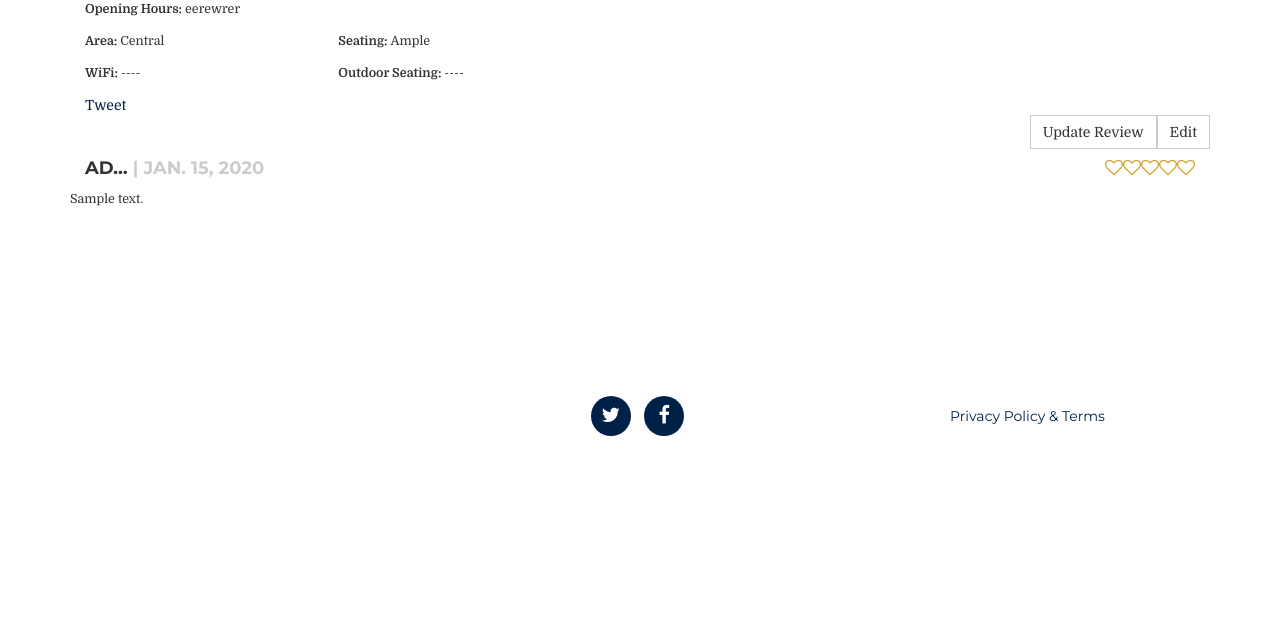
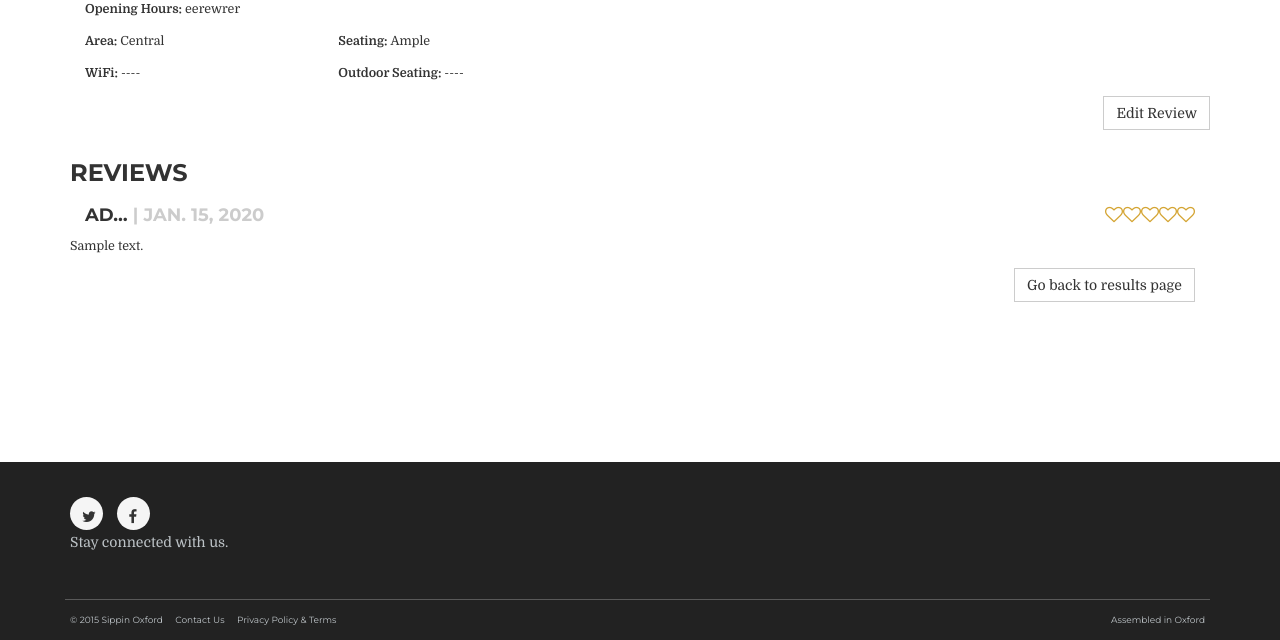
Before and after one commit to duncanhershey/sippinco, a Django app: page /location/1/detail/ in a window 1280 px wide. Shown: the part 895-1535 px from the top of the page. Before the commit the page ends 1331 px from the top, so only its background shows below. Run offline with Django 3.2, Linux system fonts and the light colour scheme; a user stored in the database is signed in; data comes from the database, SQL or seed files in the repository; tables that the repository leaves empty hold one stand-in row (values such as "Sample post"); some libraries are stand-ins or nearby versions.

Commit message:
Various styling adjustments, new footer, buttons, alignmnent etc

```diff
--- a/static/css/agency.css
+++ b/static/css/agency.css
@@ -36,14 +36,14 @@ a.active {
 }
 
 a {
-    color: #002147;
+    color: black;
 }
 
 a:hover,
 a:focus,
 a:active,
 a.active {
-    color: #002147;
+    color: black;
     text-decoration: underline;
 }
 
@@ -241,14 +241,14 @@ fieldset[disabled] .btn-xl.active {
     font-family: Montserrat,"Helvetica Neue",Helvetica,Arial,sans-serif;
     font-weight: 400;
     letter-spacing: 1px;
-    color:  #002147;
+    color:  #333;
 
 }
 
 .navbar-default .nav li a:hover,
 .navbar-default .nav li a:focus {
     outline: 0;
-    color:  #002147;
+    color:  #333;
     text-decoration: underline;
 }
 
@@ -667,7 +667,7 @@ aside.clients img {
 
 section#contact {
     background-color: #222;
-    background-image: url(../img/map-image.png);
+    background-image: url(../img/subscribe.jpg);
     background-position: center;
     background-repeat: no-repeat;
 }
@@ -732,8 +732,10 @@ section#contact .text-danger {
 }
 
 footer {
-    padding: 25px 0;
-    text-align: center;
+    padding: 35px 0 0 0;
+    text-align: left;
+    background-color: #222222;
+    color:#bdc3c7;
 }
 
 footer span.copyright {
@@ -749,6 +751,18 @@ footer ul.quicklinks {
     text-transform: none;
     font-family: Montserrat,"Helvetica Neue",Helvetica,Arial,sans-serif;
     line-height: 40px;
+    font-size: 9px;
+    margin-top: 3%;
+    border-top: 1px solid #595959;
+}
+
+footer ul.quicklinks li a{
+    color:#bdc3c7;
+}
+
+
+footer p{
+    font-size:14px;
 }
 
 ul.social-buttons {
@@ -757,14 +771,14 @@ ul.social-buttons {
 
 ul.social-buttons li a {
     display: block;
-    width: 40px;
-    height: 40px;
+    width: 33px;
+    height: 33px;
     border-radius: 100%;
-    font-size: 20px;
-    line-height: 40px;
+    font-size: 15px;
+    line-height: 37px;
     outline: 0;
-    color: #fff;
-    background-color: #002147;
+    color: #333;
+    background-color: #F5F5F5;
     -webkit-transition: all .3s;
     -moz-transition: all .3s;
     transition: all .3s;
@@ -887,7 +901,7 @@ ul.social-buttons li a:active {
 
 ::selection {
     text-shadow: none;
-    background: #fed136;
+    background: #808080;
 }
 
 img::selection {
@@ -976,8 +990,8 @@ border-bottom-right-radius: 0px;
 z-index: 2;
 color: #fff;
 cursor: default;
-background-color: #d4a432;
-border-color: #d4a432;
+background-color: #333;
+border-color: #333;
 }
 .pagination>li>a, .pagination>li>span {
 position: relative;
@@ -985,7 +999,7 @@ float: left;
 padding: 6px 12px;
 margin-left: -1px;
 line-height: 1.42857143;
-color: #d4a432;
+color: #333;
 text-decoration: none;
 background-color: #fff;
 border: 1px solid #ddd;
@@ -1000,7 +1014,7 @@ border-color: #d4a432;
 element.style {
 }
 .pagination>.disabled>a, .pagination>.disabled>a:focus, .pagination>.disabled>a:hover, .pagination>.disabled>span, .pagination>.disabled>span:focus, .pagination>.disabled>span:hover {
-color: #d4a432;
+color: #333;
 cursor: not-allowed;
 background-color: #fff;
 border-color: #ddd;
@@ -1028,6 +1042,8 @@ header {
     background-size: cover;
     -o-background-size: cover;
 }
+
+
 section#contact {
     background-color: #002147;
     background-position: center;
@@ -1069,6 +1085,7 @@ h3 a {
 
 .btn{
     border-radius: 0px;
+    margin-bottom: 10px;
 }
 
 .grid-item{
@@ -1193,3 +1210,55 @@ select + i.fa {
 .reviews p{
     overflow: visible;
 }
+
+header{
+  height: 100%;
+  padding: 70px 90px 120px 90px;
+
+}
+
+header .container {
+  position: relative;
+}
+
+header #search-bg {
+  /* Absolutely position it, but stretch it to all four corners, then put it just behind #search's z-index */
+  position: absolute;
+  top: 0px;
+  right: 0px;
+  bottom: 0px;
+  left: 0px;
+  z-index: 99;
+
+  /* Pull the background 70px higher to the same place as #bg's */
+  background-position: center -70px;
+
+  -webkit-filter: blur(10px);
+  filter: url('/img/blur.svg#blur');
+  filter: blur(10px);
+}
+
+header .intro-text {
+  /* Put this on top of the blurred layer */
+  position: relative;
+  z-index: 100;
+  padding: 20px;
+  margin-top:20%;
+  background: rgb(34,34,34); /* for IE */
+  background: rgba(34,34,34,0.75);
+}
+
+.filter-results{
+    background-color: #F5F5F5;
+    border-bottom: 1px solid #000;
+    border-top: 1px solid #000;
+}
+
+footer .fa{
+    padding: 12px;
+}
+
+@media (max-width: 600px ) {
+ header { padding: 10px; }
+  header #search-bg { background-position: center -10px; }
+}
--- a/templates/base/entrance.html
+++ b/templates/base/entrance.html
@@ -17,7 +17,7 @@
                 <div id="signup_form" class="col-lg-offset-3 col-lg-6 text-center" style="display: none;">
                     <div class="my_signup_block">
                         <h2 class="section-heading"><a href="{{ location.get_absolute_url }}">Sign up</a></h2>
-                        <h3 class="section-subheading text-muted">We need you to keep our system caffeinated. Sign up to find, add and review coffee shops here in Oxford.</h3>
+                        <h3 class="section-subheading text-muted">We need you to keep our system caffeinated. Sign up.</h3>
                         {% sitegate_signup_form %}
                         <br><button id="btn_signin" class="btn btn-default btn-block btn-success" value="Sign In" type="button">Or, sign in with an existing account</button>
                     </div>
--- a/templates/base/index.html
+++ b/templates/base/index.html
@@ -83,9 +83,10 @@
     {% block main_content %}
     <!-- Header -->
     <header>
+        <div id="search-bg"></div>
         <div class="container">
             <div class="intro-text">
-                <div class="intro-lead-in"><br>Need a break from your housemates?  Need some down-time? meeting a friend? <br>Whatever your reason, here's a friendly way you can discover, add and review coffee spots here in Oxford.</div>
+                <div class="intro-lead-in"><p>Here's a friendly way you can discover, add and review coffee spots here in Oxford.</p></div>
             </div>
         </div>
     </header>
@@ -139,16 +140,16 @@
         </div>
     </section>
     {% endblock %}
+    <div class = "container">
+        {% block pagination %}
+        {% endblock %}
+    </div>
 
     <footer>
         <div class="container">
-            {% block pagination %}
-            {% endblock %}
+
             <div class="row">
-                <div class="col-md-4">
-            <!-- Copyright placeholder here-->
-                </div>
-                <div class="col-md-4">
+                <div class="col-md-12">
                     <ul class="list-inline social-buttons">
                         <li><a href="https://twitter.com/sippinoxford"><i class="fa fa-twitter"></i></a>
                         </li>
@@ -156,13 +157,28 @@
                         </li>
                     </ul>
                 </div>
-                <div class="col-md-4">
+            </div>
+            <div class="row">
+                <div class="col-md-12">
+                        <p>Stay connected with us.</p>
+                </div>
+            </div>
+            <div class = "row">
+                <div class = "col-md-12">
                     <ul class="list-inline quicklinks">
-                        <li><a href="https://docs.google.com/document/d/1zhaA-XzFOXkhrRXXfGj3GRgUn3jODGX83j10MYjcuoQ/edit?usp=sharing">Privacy Policy &amp; Terms</a>
-                        </li>
+                            <li>&#169; 2015 Sippin Oxford</a>
+                            </li>
+                            <li><a href="mailto:mail@sippinoxford.com?Subject=Hey" target="_top">Contact Us</a>
+
+                            </li>
+                            <li><a href="https://docs.google.com/document/d/1zhaA-XzFOXkhrRXXfGj3GRgUn3jODGX83j10MYjcuoQ/edit?usp=sharing">Privacy Policy &amp; Terms</a>
+                            </li>
+                            <li class = "pull-right">Assembled in Oxford</a>
+                            </li>
                     </ul>
                 </div>
             </div>
+
         </div>
     </footer>
 
@@ -209,6 +225,17 @@
         return t;
     }(document, "script", "twitter-wjs"));</script>
 
+    <script>
+      (function(i,s,o,g,r,a,m){i['GoogleAnalyticsObject']=r;i[r]=i[r]||function(){
+      (i[r].q=i[r].q||[]).push(arguments)},i[r].l=1*new Date();a=s.createElement(o),
+      m=s.getElementsByTagName(o)[0];a.async=1;a.src=g;m.parentNode.insertBefore(a,m)
+      })(window,document,'script','//www.google-analytics.com/analytics.js','ga');
+
+      ga('create', 'UA-71223338-1', 'auto');
+      ga('send', 'pageview');
+
+    </script>
+
     {% block bottom_js %}
     {% endblock %}
 
--- a/templates/location/detail.html
+++ b/templates/location/detail.html
@@ -13,13 +13,12 @@
     </div>
     <div class="header-buffer">
     </div>
-    <!-- Services Section -->
+     <!-- Services Section -->
     <section id="services">
         <div class="container">
             <div class="" >
                 <div id="details">
                     <div class="col-md-12">
-
                         <div class="row">
                             <div class="col-md-8">
                                 <h2>{{ location.title }}</h2>
@@ -28,7 +27,7 @@
                             </div>
             <div class="row">
                         <div class="col-md-4 text-right">
-                            <h3>Average user rating{% include 'base/rating.html' with rating=location.get_average_rating %}</h3>
+                            <h4>Average user rating{% include 'base/rating.html' with rating=location.get_average_rating %}</h4>
                             </div
                             <div class="col-md-4">
                             </div>
@@ -60,9 +59,10 @@
                                     {% if location.website %}<p><a href="{{ location.website }}">{{ location.website }}</a></p>{% endif %}
                                 </div>
                                 <div class="col-md-3"></div>
-
                             </div>
-
+                            <div>
+                            <a type="button" href="{% url 'location_update' pk=location.id %}" class="btn btn-default pull-right">Edit / Update Page Specifics</a><br><br>
+                            </div>
                             <div class="col-md-12">
                                 {% if location.fb_page %}
                                     <div id="fb-page-like-container" class="pull-left" style="width: 300px; margin-right: 20px;">
@@ -79,17 +79,12 @@
                                 {% comment %}
                                     <div class="fb-like" data-href="{{ fb_like_url }}" data-layout="button_count" data-action="like" data-show-faces="true" data-share="true"></div>
                                 {% endcomment %}
-                                <div id="twitter-tweet-container" class="pull-left">
-                                    <a class="twitter-share-button" href="https://twitter.com/intent/tweet?text={{ location.title|urlize }}" data-size="large">Tweet</a>
-                                </div>
-
                             </div>
                         </div>
-                        <div class = "row">
+                        <div class="row">
                             <div class="col-md-12 edit-update-create">
-                                <a type="button" href="{% url 'location_update' pk=location.id %}" class="btn btn-default pull-right">Edit</a>
                                 {% if user_review %}
-                                    <a type="button" href="{% url 'review_update' pk=location.id %}" class="btn btn-default pull-right">Update Review</a>
+                                    <a type="button" href="{% url 'review_update' pk=location.id %}" class="btn btn-default pull-right">Edit Review</a>
                                 {% else %}
                                     <a type="button" href="{% url 'review_create' pk=location.id %}" class="btn btn-default pull-right">Create Review</a>
                                 {% endif %}
@@ -98,11 +93,13 @@
                         <div class ="clearfix"></div>
                         <div class = "row reviews">
                             <div class="col-md-12">
+                            <h3>Reviews</h3>
                                 {% for review in location.get_reviews %}
                                 {% include 'base/review.html' with location=location %}
                                 {% endfor %}
                             </div>
                         </div>
+                        <a type="button" href="/location" class="btn btn-default pull-right">Go back to results page</a>
                         </div>
                     </div>
                 </div>
--- a/templates/location/list.html
+++ b/templates/location/list.html
@@ -9,7 +9,7 @@
         </ul>
     </div>
     <div id="map" class="wide-map"></div>
-    <div class="row">
+    <div class="row filter-results">
         <div class="col-md-offset-2 col-md-4">
             {% if query or category >= 0 %}
                 <div style="margin-top: 37px;">
```
Also changed, not shown: static/font-awesome/css/font-awesome.css.
